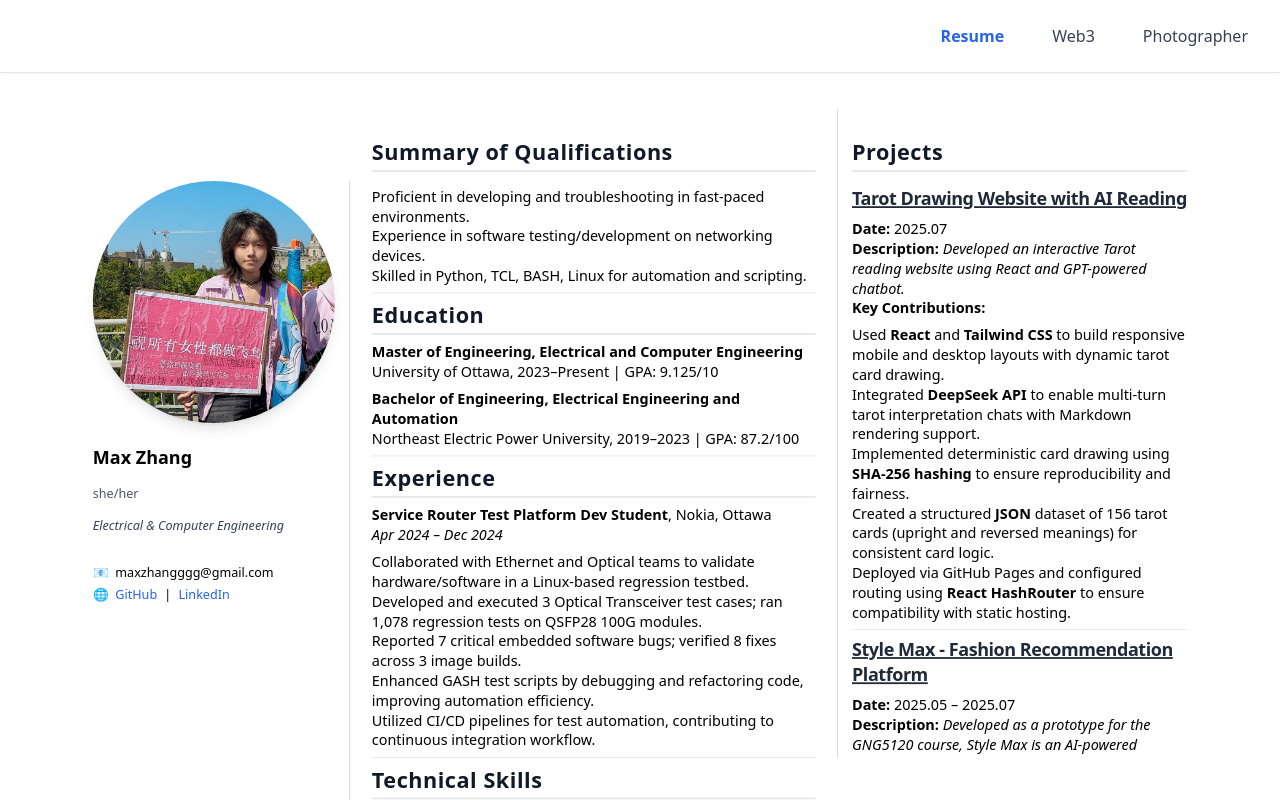
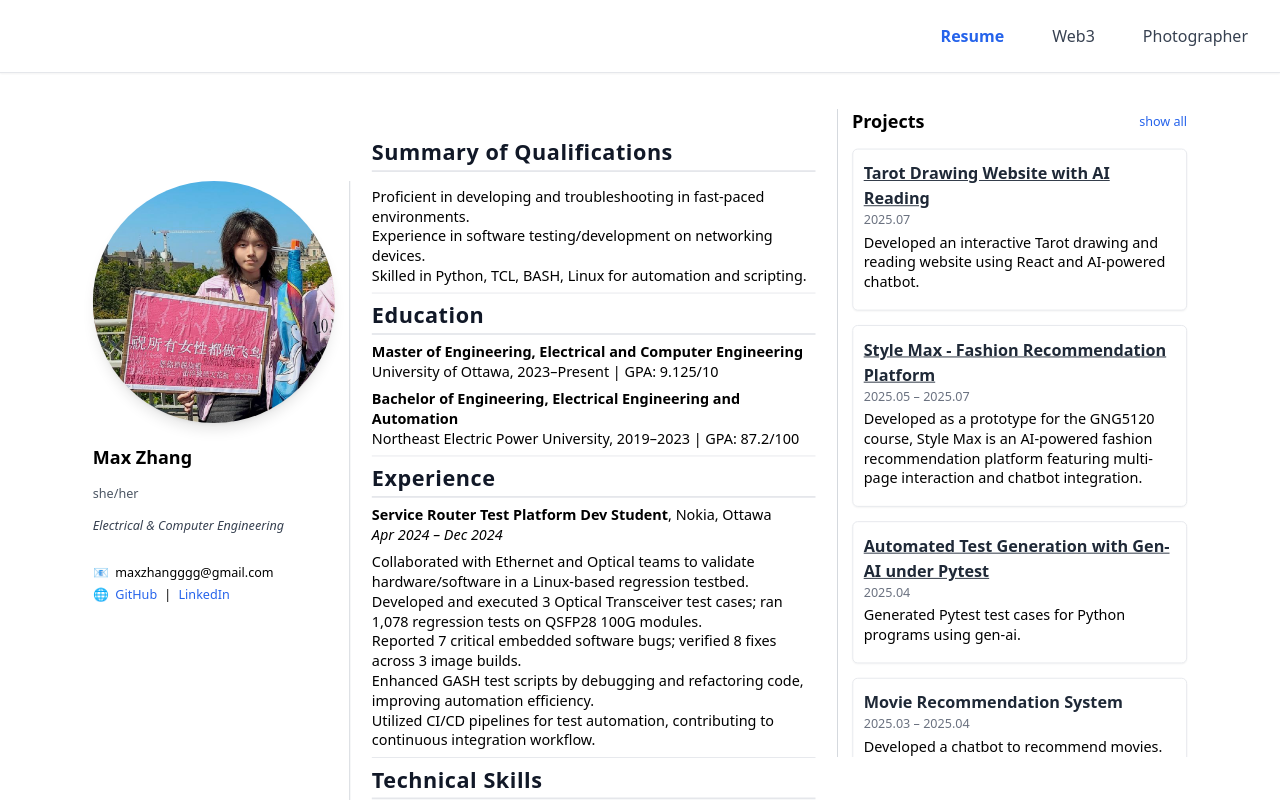
Before and after one commit to maxzhangg/portfolio, a React (Vite) app: page /#/resume in a window 1280 px wide. Shown: the top 800 px of the page. Built offline with nearby package versions, Linux system fonts and the light colour scheme.

Commit message:
add show/hide for projects

```diff
--- a/package.json
+++ b/package.json
@@ -13,7 +13,8 @@
     "react": "^18.3.1",
     "react-dom": "^18.3.1",
     "react-markdown": "^9.0.0",
-    "react-router-dom": "^6.23.0"
+    "react-router-dom": "^6.23.0",
+    "remark-gfm": "^4.0.1"
   },
   "devDependencies": {
     "@vitejs/plugin-react": "^4.6.0",
--- a/public/resume.md
+++ b/public/resume.md
@@ -46,7 +46,7 @@ Northeast Electric Power University, 2019–2023 | GPA: 87.2/100
 
 ### [Tarot Drawing Website with AI Reading](https://maxzhangg.github.io/tarot/)
 **Date:** 2025.07
-**Description:** *Developed an interactive Tarot reading website using React and GPT-powered chatbot.*
+**Description:** Developed an interactive Tarot drawing and reading website using React and AI-powered chatbot.
 **Key Contributions:**
 - Used **React** and **Tailwind CSS** to build responsive mobile and desktop layouts with dynamic tarot card drawing.
 - Integrated **DeepSeek API** to enable multi-turn tarot interpretation chats with Markdown rendering support.
@@ -58,7 +58,7 @@ Northeast Electric Power University, 2019–2023 | GPA: 87.2/100
 
 ### [Style Max - Fashion Recommendation Platform](https://maxzhangg.github.io/Style-Max-Demo/)
 **Date:** 2025.05 – 2025.07
-**Description:** *Developed as a prototype for the GNG5120 course, Style Max is an AI-powered fashion recommendation platform featuring multi-page interaction and chatbot integration.*
+**Description:** Developed as a prototype for the GNG5120 course, Style Max is an AI-powered fashion recommendation platform featuring multi-page interaction and chatbot integration.
 **Key Contributions:**
 - Designed a multi-page React application with routes for [**Home**](https://maxzhangg.github.io/Style-Max-Demo/), [**Chat**](https://maxzhangg.github.io/Style-Max-Demo/#/chat), [**Community**](https://maxzhangg.github.io/Style-Max-Demo/#/community), [**Wardrobe**](https://maxzhangg.github.io/Style-Max-Demo/#/wardrobe), and a [**Uniqlo shopping assistant**](https://maxzhangg.github.io/Style-Max-Demo/#/uniqlo).
 - Integrated **DeepSeek API** to power conversational recommendations with Markdown support, multi-turn memory, and real-time streaming.
@@ -68,9 +68,9 @@ Northeast Electric Power University, 2019–2023 | GPA: 87.2/100
 
 ---
 
-### Automated Test Generation with Gen-AI under Pytest
+### [Automated Test Generation with Gen-AI under Pytest](https://github.com/maxzhangg/ai-generated-pytest-for-sorting)
 **Date:** 2025.04
-**Description:** *Generated Pytest test cases for Python programs using gen-ai.*
+**Description:** Generated Pytest test cases for Python programs using gen-ai.
 **Key Contributions:**
 - Provided a full suite of **Pytest** test cases for classic sorting algorithms.
 - Tests were automatically generated and manually evaluated to ensure correctness, structural coverage, and robustness.
@@ -79,7 +79,7 @@ Northeast Electric Power University, 2019–2023 | GPA: 87.2/100
 
 ### Movie Recommendation System
 **Date:** 2025.03 – 2025.04
-**Description:** *Developed a chatbot to recommend movies.*
+**Description:** Developed a chatbot to recommend movies.
 **Key Contributions:**
 - Used **SpaCy** library for information and named entity extraction.
 - Built recommendation system using the **Surprise** library in Python.
@@ -88,8 +88,8 @@ Northeast Electric Power University, 2019–2023 | GPA: 87.2/100
 ---
 
 ### MCU-Based Solar Street Light Controller Design
-**Description:** **Date:** 2023.03 – 2023.06
-*Developed a solar-powered LED street lighting system based on **ATmega8 MCU**.*
+**Date:** 2023.03 – 2023.06
+**Description:**Developed a solar-powered LED street lighting system based on ATmega8 MCU.
 **Key Contributions:**
 - Designed **DC-DC circuit** using **pulse width modulation** for optimized solar charging.
 - Implemented protection features such as **short circuit, overload, and automatic recovery mechanisms**.
--- a/src/pages/ResumePage.jsx
+++ b/src/pages/ResumePage.jsx
@@ -1,5 +1,6 @@
 import React, { useEffect, useState } from "react";
 import ReactMarkdown from "react-markdown";
+import remarkGfm from "remark-gfm";
 
 const ResumePage = () => {
   const [content, setContent] = useState("");
@@ -13,9 +14,9 @@ const ResumePage = () => {
   // 拆分简历内容：正文 + 项目
   const sections = content.split("## Projects");
   const mainInfo = sections[0] || "";
-  const projects = sections[1] ? "## Projects" + sections[1] : "";
+  const projects = sections[1] || "";
 
-  // 自定义 Markdown 标题样式（美化版）
+  // 自定义 Markdown 渲染样式
   const markdownComponents = {
     h2: ({ node, ...props }) => (
       <h2
@@ -43,33 +44,91 @@ const ResumePage = () => {
     ),
   };
 
+  const [projectList, setProjectList] = useState([]);
+  const [expandedAll, setExpandedAll] = useState(false);
 
+  useEffect(() => {
+    if (projects) {
+      const rawItems = projects
+        .split(/^### /gm)
+        .filter((block) => block.trim());
+
+      const parsedProjects = rawItems.map((block, index) => {
+        const lines = block.trim().split("\n");
+        const titleLine = lines[0];
+        const titleMatch = titleLine.match(/\[([^\]]+)\]\(([^)]+)\)/);
+        const title = titleMatch ? titleMatch[1] : titleLine.trim();
+        const link = titleMatch ? titleMatch[2] : "#";
+
+        const dateLine = lines.find((l) =>
+          l.toLowerCase().startsWith("**date:**")
+        );
+        const descriptionLine = lines.find((l) =>
+          l.toLowerCase().startsWith("**description:**")
+        );
+
+        const date = dateLine
+          ? dateLine.replace(/\*\*Date:\*\*\s*/, "").trim()
+          : "";
+        const description = descriptionLine
+          ? descriptionLine.replace(/\*\*Description:\*\*\s*/, "").trim()
+          : "";
+
+        const contribIndex = lines.findIndex((l) =>
+          l.toLowerCase().startsWith("**key contributions:**")
+        );
+
+        let contributions = "";
+        if (contribIndex !== -1) {
+          contributions = lines.slice(contribIndex + 1).join("\n").trim();
+        }
+
+        return {
+          id: index,
+          title,
+          link,
+          date,
+          description,
+          contributions,
+          expanded: false,
+        };
+      });
+
+      setProjectList(parsedProjects);
+    }
+  }, [projects]);
+
+  const toggleExpand = (id) => {
+    setProjectList((prev) =>
+      prev.map((p) =>
+        p.id === id ? { ...p, expanded: !p.expanded } : p
+      )
+    );
+  };
+
+  const toggleAll = () => {
+    const shouldExpand = !expandedAll;
+    setProjectList((prev) =>
+      prev.map((p) => ({ ...p, expanded: shouldExpand }))
+    );
+    setExpandedAll(shouldExpand);
+  };
 
   return (
     <div className="transform scale-90 origin-top grid grid-cols-1 md:grid-cols-12 gap-6 max-w-[1800px] mx-auto px-8 pt-10 pb-8">
-      {/* 左栏：头像 + 个人信息 */}
+      {/* 左栏 */}
       <div className="md:col-span-3 flex justify-center md:block border-r border-gray-300 pr-4 mt-20">
-
-
-
         <div className="flex flex-col items-center md:items-start gap-4 text-sm text-center md:text-left">
-          {/* 头像 */}
           <img
             src={`${import.meta.env.BASE_URL}head_resume.png`}
             alt="Max Zhang"
             className="rounded-full w-full max-w-[300px] object-cover shadow-lg"
           />
-
-          {/* 姓名 + 代词 */}
           <div className="text-xl font-semibold mt-2">Max Zhang</div>
           <div className="text-gray-600">she/her</div>
-
-          {/* 简介 */}
           <div className="text-sm text-gray-700 italic">
             Electrical & Computer Engineering
           </div>
-
-          {/* 联系方式 */}
           <div className="space-y-1 mt-4 text-left w-full">
             <div className="flex items-center gap-2">
               <span role="img" aria-label="email">📧</span>
@@ -85,14 +144,54 @@ const ResumePage = () => {
         </div>
       </div>
 
-      {/* 中栏：简历正文 */}
+      {/* 中栏 */}
       <div className="md:col-span-5 text-base leading-snug space-y-2">
         <ReactMarkdown components={markdownComponents}>{mainInfo}</ReactMarkdown>
       </div>
 
-      {/* 右栏：项目部分 */}
-      <div className="md:col-span-4 text-base leading-snug space-y-2 border-l border-gray-300 pl-4 max-h-[90vh] overflow-y-auto">
-        <ReactMarkdown components={markdownComponents}>{projects}</ReactMarkdown>
+      {/* 右栏：项目列表 */}
+      <div className="md:col-span-4 text-base leading-snug space-y-4 border-l border-gray-300 pl-4 max-h-[90vh] overflow-y-auto">
+        <div className="flex justify-between items-center">
+          <h2 className="text-xl font-bold">Projects</h2>
+          <button
+            onClick={toggleAll}
+            className="text-sm text-blue-600 hover:underline"
+          >
+            {expandedAll ? "hide all" : "show all"}
+          </button>
+        </div>
+
+        {projectList.map((proj) => (
+          <div
+            key={proj.id}
+            className="border border-gray-200 rounded-md p-3 shadow-sm hover:shadow-md transition cursor-pointer"
+            onClick={() => toggleExpand(proj.id)}
+          >
+            {proj.link !== "#" ? (
+              <a
+                href={proj.link}
+                target="_blank"
+                rel="noopener noreferrer"
+                className="text-gray-800 underline hover:text-blue-700"
+              >
+                <h3 className="text-lg font-semibold">{proj.title}</h3>
+              </a>
+            ) : (
+              <h3 className="text-lg font-semibold text-gray-800">{proj.title}</h3>
+            )}
+
+            <p className="text-sm text-gray-500 mb-1">{proj.date}</p>
+            <p className="mb-2">{proj.description}</p>
+
+            {proj.expanded && (
+              <div className="mt-2 border-t pt-2 text-sm text-gray-700">
+                <ReactMarkdown remarkPlugins={[remarkGfm]}>
+                  {proj.contributions}
+                </ReactMarkdown>
+              </div>
+            )}
+          </div>
+        ))}
       </div>
     </div>
   );
```
